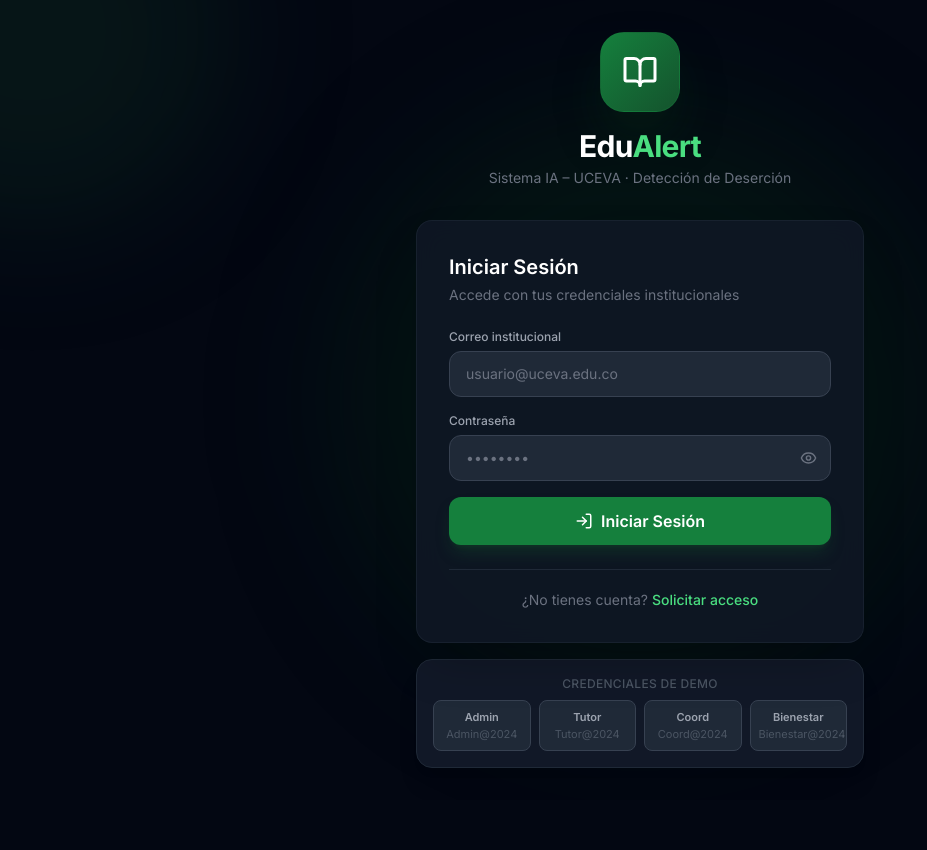
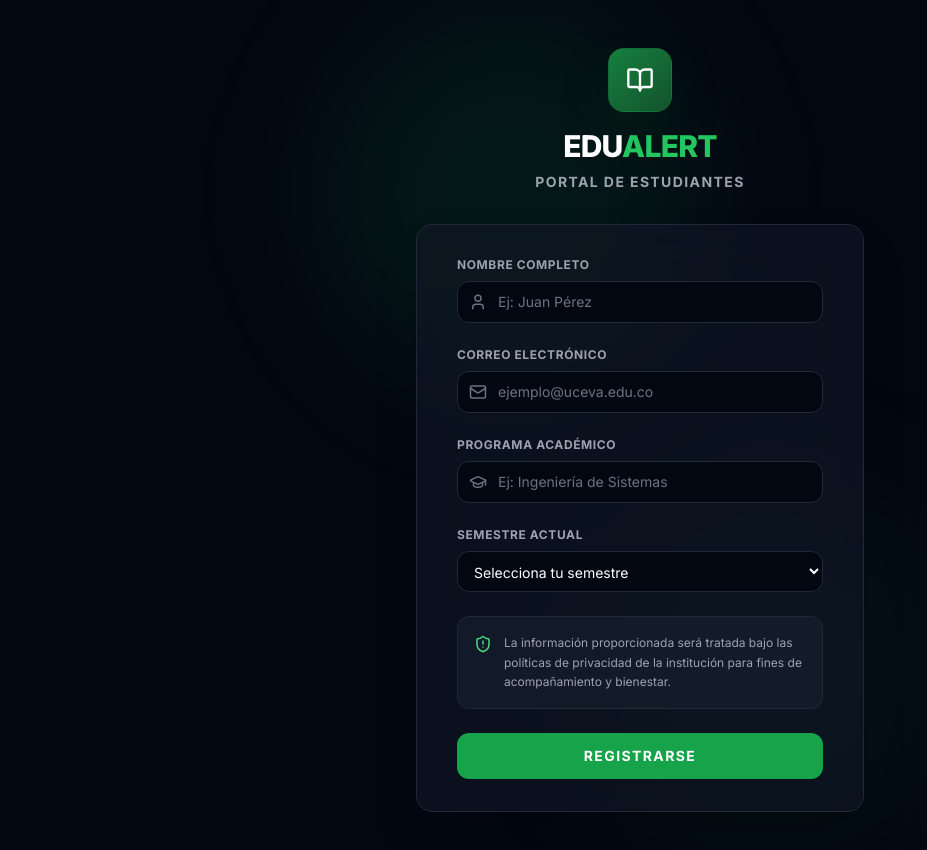
Before and after one commit to alejandrobarco01-coder/EduAlert, a React (Vite) app: page /estudiantes/registro in a window 1280 px wide. Before the commit this address led to /login. Shown: the top 850 px of the page, without its empty margins (0-927 px from the left). Before the commit the page ends 800 px from the top, so only its background shows below. Built offline with nearby package versions, Linux system fonts and the light colour scheme.

Commit message:
feat: implementa ruta publica de registro de estudiantes

```diff
--- a/src/App.jsx
+++ b/src/App.jsx
@@ -4,6 +4,7 @@ import ProtectedRoute from './components/ProtectedRoute';
 import LoginPage from './pages/LoginPage';
 import RegisterPage from './pages/RegisterPage';
 import DashboardPage from './pages/DashboardPage';
+import StudentRegistrationPage from './pages/StudentRegistrationPage';
 
 export function AppRoutes() {
   const { isInitialized } = useAuth();
@@ -23,6 +24,7 @@ export function AppRoutes() {
     <Routes>
       <Route path="/login" element={<LoginPage />} />
       <Route path="/register" element={<RegisterPage />} />
+      <Route path="/estudiantes/registro" element={<StudentRegistrationPage />} />
       <Route
         path="/dashboard"
         element={
--- /dev/null
+++ b/src/pages/StudentRegistrationPage.jsx
@@ -0,0 +1,171 @@
+import { useState } from 'react';
+import { Link } from 'react-router-dom';
+import { BookOpen, User, Mail, ShieldAlert, GraduationCap, CheckCircle, Loader2 } from 'lucide-react';
+
+export default function StudentRegistrationPage() {
+  const [form, setForm] = useState({
+    name: '',
+    email: '',
+    program: '',
+    semester: '',
+  });
+
+  const [loading, setLoading] = useState(false);
+  const [success, setSuccess] = useState(false);
+
+  const handleSubmit = (e) => {
+    e.preventDefault();
+    setLoading(true);
+    // Simulate API call
+    setTimeout(() => {
+      setLoading(false);
+      setSuccess(true);
+    }, 1500);
+  };
+
+  const handleChange = (field, value) => {
+    setForm((prev) => ({ ...prev, [field]: value }));
+  };
+
+  if (success) {
+    return (
+      <div className="min-h-screen bg-gray-950 flex items-center justify-center p-4">
+        <div className="w-full max-w-md bg-gray-900 border border-gray-800 rounded-2xl p-8 text-center shadow-2xl relative overflow-hidden">
+          <div className="absolute -top-20 -right-20 w-40 h-40 bg-green-500/10 rounded-full blur-3xl pointer-events-none"></div>
+          <div className="w-20 h-20 bg-green-500/20 rounded-full flex items-center justify-center mx-auto mb-6">
+            <CheckCircle className="text-green-400" size={40} />
+          </div>
+          <h2 className="text-2xl font-bold text-white mb-2">¡Registro Completado!</h2>
+          <p className="text-gray-400 mb-8 text-sm">Tus datos han sido registrados exitosamente en el sistema de Bienestar Universitario.</p>
+          <Link to="/login" className="px-6 py-2.5 bg-gray-800 hover:bg-gray-700 text-white text-sm font-bold rounded-xl transition-colors border border-gray-700">
+            Volver al Inicio
+          </Link>
+        </div>
+      </div>
+    );
+  }
+
+  return (
+    <div className="min-h-screen bg-gray-950 flex flex-col justify-center py-12 px-4 sm:px-6 lg:px-8 relative overflow-hidden font-sans">
+      <div className="absolute inset-0 overflow-hidden pointer-events-none">
+        <div className="absolute top-0 left-1/4 w-96 h-96 bg-uceva-600/10 rounded-full blur-3xl"></div>
+        <div className="absolute bottom-0 right-1/4 w-96 h-96 bg-uceva-800/10 rounded-full blur-3xl"></div>
+      </div>
+
+      <div className="sm:mx-auto sm:w-full sm:max-w-md relative z-10 text-center mb-8">
+        <div className="inline-flex items-center justify-center w-16 h-16 rounded-2xl bg-gradient-to-br from-uceva-700 to-uceva-900 shadow-2xl shadow-uceva-950/60 mb-4 border border-uceva-700/30">
+          <BookOpen size={28} className="text-white" />
+        </div>
+        <h2 className="text-3xl font-extrabold text-white tracking-tight uppercase">
+          Edu<span className="text-uceva-500">Alert</span>
+        </h2>
+        <p className="mt-2 text-sm text-gray-400 uppercase tracking-widest font-bold">
+          Portal de Estudiantes
+        </p>
+      </div>
+
+      <div className="sm:mx-auto sm:w-full sm:max-w-md relative z-10">
+        <div className="bg-gray-900/60 backdrop-blur-xl py-8 px-4 shadow-2xl sm:rounded-2xl sm:px-10 border border-gray-800">
+          <form className="space-y-6" onSubmit={handleSubmit}>
+            <div>
+              <label htmlFor="name" className="block text-xs font-bold text-gray-400 uppercase tracking-wider">
+                Nombre Completo
+              </label>
+              <div className="mt-2 relative">
+                <div className="absolute inset-y-0 left-0 pl-3 flex items-center pointer-events-none">
+                  <User className="text-gray-500" size={18} />
+                </div>
+                <input
+                  id="name"
+                  type="text"
+                  required
+                  className="block w-full pl-10 pr-3 py-2.5 border border-gray-800 bg-gray-950 rounded-xl text-white placeholder-gray-500 focus:outline-none focus:ring-2 focus:ring-uceva-600 focus:border-transparent text-sm transition-colors"
+                  placeholder="Ej: Juan Pérez"
+                  value={form.name}
+                  onChange={(e) => handleChange('name', e.target.value)}
+                />
+              </div>
+            </div>
+
+            <div>
+              <label htmlFor="email" className="block text-xs font-bold text-gray-400 uppercase tracking-wider">
+                Correo Electrónico
+              </label>
+              <div className="mt-2 relative">
+                <div className="absolute inset-y-0 left-0 pl-3 flex items-center pointer-events-none">
+                  <Mail className="text-gray-500" size={18} />
+                </div>
+                <input
+                  id="email"
+                  type="email"
+                  required
+                  className="block w-full pl-10 pr-3 py-2.5 border border-gray-800 bg-gray-950 rounded-xl text-white placeholder-gray-500 focus:outline-none focus:ring-2 focus:ring-uceva-600 focus:border-transparent text-sm transition-colors"
+                  placeholder="ejemplo@uceva.edu.co"
+                  value={form.email}
+                  onChange={(e) => handleChange('email', e.target.value)}
+                />
+              </div>
+            </div>
+
+            <div>
+              <label htmlFor="program" className="block text-xs font-bold text-gray-400 uppercase tracking-wider">
+                Programa Académico
+              </label>
+              <div className="mt-2 relative">
+                <div className="absolute inset-y-0 left-0 pl-3 flex items-center pointer-events-none">
+                  <GraduationCap className="text-gray-500" size={18} />
+                </div>
+                <input
+                  id="program"
+                  type="text"
+                  required
+                  className="block w-full pl-10 pr-3 py-2.5 border border-gray-800 bg-gray-950 rounded-xl text-white placeholder-gray-500 focus:outline-none focus:ring-2 focus:ring-uceva-600 focus:border-transparent text-sm transition-colors"
+                  placeholder="Ej: Ingeniería de Sistemas"
+                  value={form.program}
+                  onChange={(e) => handleChange('program', e.target.value)}
+                />
+              </div>
+            </div>
+
+            <div>
+              <label htmlFor="semester" className="block text-xs font-bold text-gray-400 uppercase tracking-wider">
+                Semestre Actual
+              </label>
+              <div className="mt-2">
+                <select
+                  id="semester"
+                  required
+                  className="block w-full px-3 py-2.5 border border-gray-800 bg-gray-950 rounded-xl text-white focus:outline-none focus:ring-2 focus:ring-uceva-600 focus:border-transparent text-sm transition-colors"
+                  value={form.semester}
+                  onChange={(e) => handleChange('semester', e.target.value)}
+                >
+                  <option value="" disabled className="text-gray-500">Selecciona tu semestre</option>
+                  {[1, 2, 3, 4, 5, 6, 7, 8, 9, 10].map(num => (
+                    <option key={num} value={num}>Semestre {num}</option>
+                  ))}
+                </select>
+              </div>
+            </div>
+
+            <div className="bg-gray-800/40 p-4 rounded-xl border border-gray-800 flex items-start gap-3 mt-4">
+               <ShieldAlert className="text-uceva-400 flex-shrink-0 mt-0.5" size={18} />
+               <p className="text-xs text-gray-400 leading-relaxed">
+                 La información proporcionada será tratada bajo las políticas de privacidad de la institución para fines de acompañamiento y bienestar.
+               </p>
+            </div>
+
+            <div>
+              <button
+                type="submit"
+                disabled={loading}
+                className="w-full flex justify-center items-center py-3 px-4 border border-transparent rounded-xl shadow-sm text-sm font-bold text-white bg-uceva-600 hover:bg-uceva-500 focus:outline-none focus:ring-2 focus:ring-offset-2 focus:ring-uceva-600 focus:ring-offset-gray-900 transition-colors uppercase tracking-widest disabled:opacity-50"
+              >
+                {loading ? <Loader2 size={18} className="animate-spin" /> : 'Registrarse'}
+              </button>
+            </div>
+          </form>
+        </div>
+      </div>
+    </div>
+  );
+}
```
Also changed, not shown: 1 other file (tests, documents, lock files or other folders).
